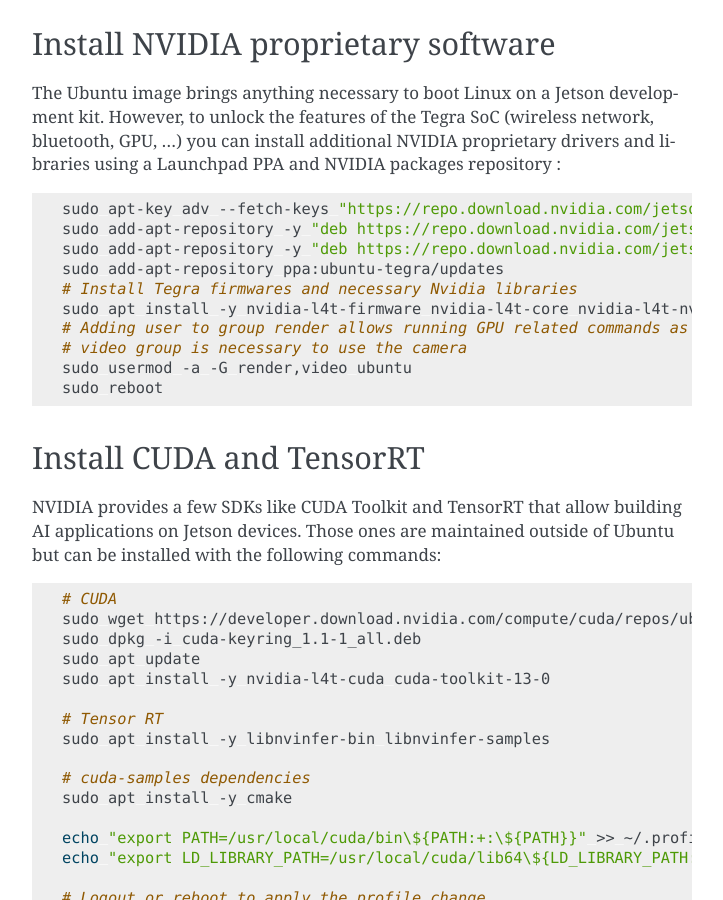
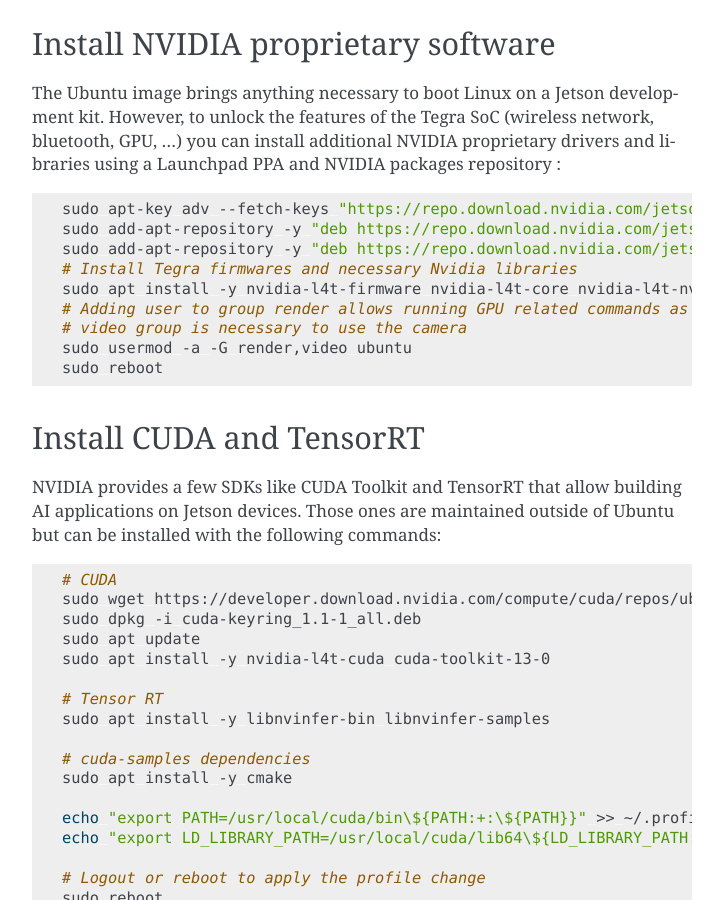
Before and after one commit to canonical/ubuntu-for-jetson, a Sphinx documentation site: the page built from docs/classic/installation-noble.rst, in a window 1280 px wide and 900 px high, scrolled down 1283 px. Shown: the whole window, without its empty margins (388-1111 px from the left). Built offline with Sphinx 7.4.7, drawn with Linux system fonts in a browser that asks for light colours.

Commit message:
remove obsolete ppa

```diff
--- a/docs/classic/installation-noble.rst
+++ b/docs/classic/installation-noble.rst
@@ -67,7 +67,6 @@
     sudo apt-key adv --fetch-keys "https://repo.download.nvidia.com/jetson/jetson-ota-public.asc"
     sudo add-apt-repository -y "deb https://repo.download.nvidia.com/jetson/common r38.2 main"
     sudo add-apt-repository -y "deb https://repo.download.nvidia.com/jetson/som r38.2 main"
-    sudo add-apt-repository ppa:ubuntu-tegra/updates
     # Install Tegra firmwares and necessary Nvidia libraries
     sudo apt install -y nvidia-l4t-firmware nvidia-l4t-core nvidia-l4t-nvml
     # Adding user to group render allows running GPU related commands as non root
```
